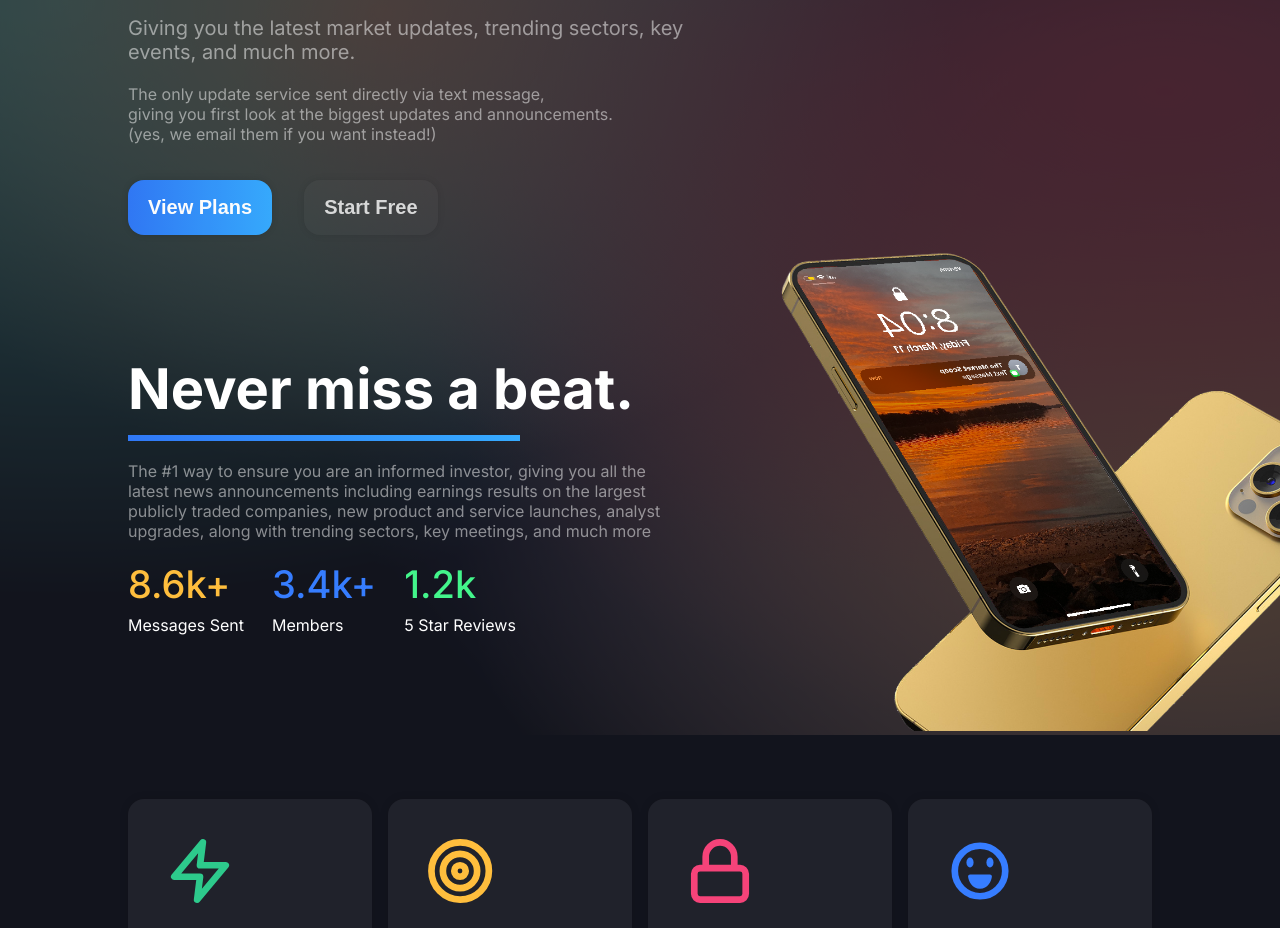
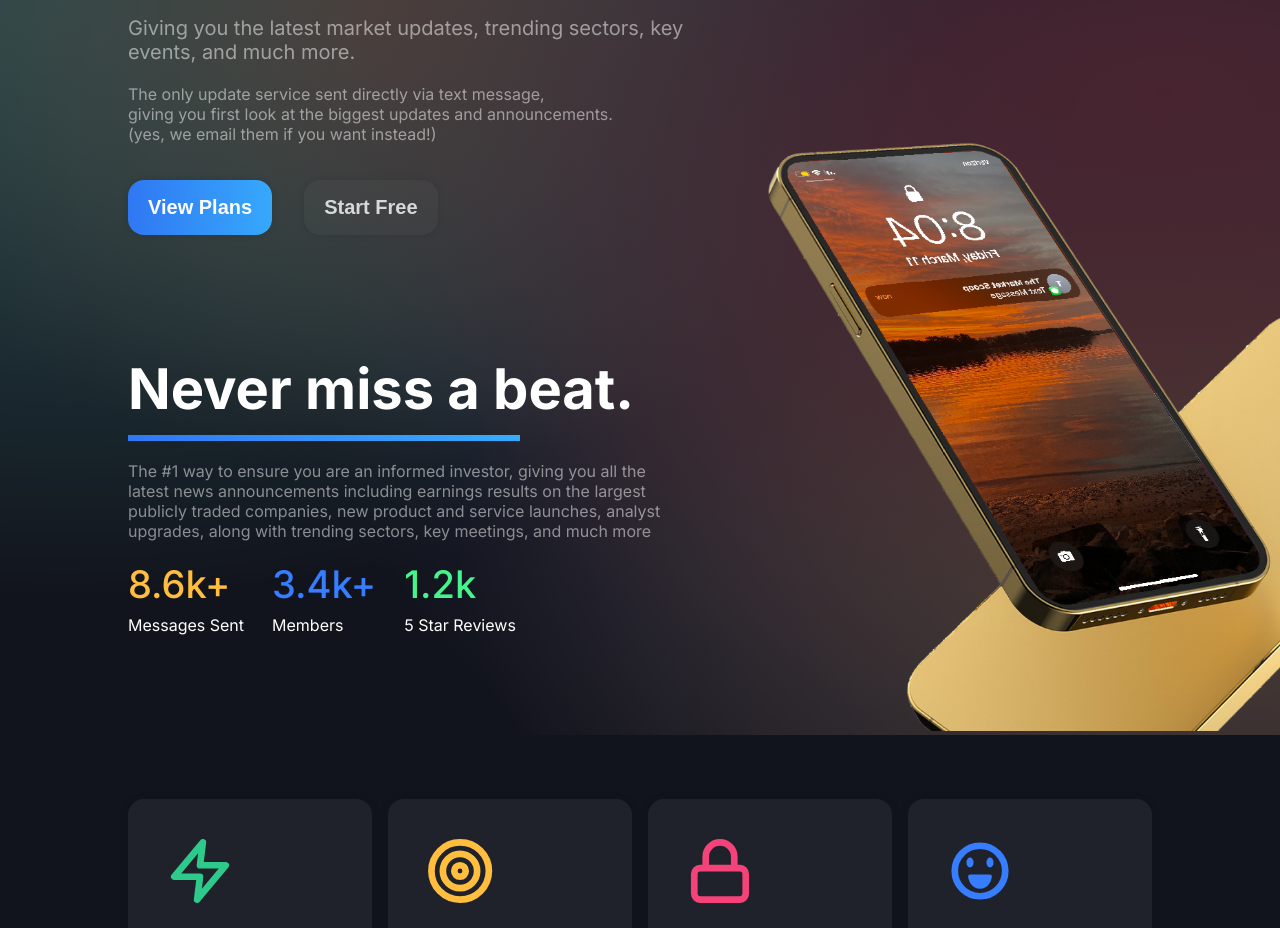
Before and after one commit to jack-strachan/the-market-scoop, a React (Create React App) app: page / in a window 1280 px wide. Shown: the part 375-1303 px from the top of the page. Built offline with nearby package versions, Linux system fonts and the light colour scheme.

Commit message:
image changed, fixes

```diff
--- a/src/sections/SplashTop.js
+++ b/src/sections/SplashTop.js
@@ -1,6 +1,6 @@
 import React, {Component} from "react";
 import ScrollAnimation from "react-animate-on-scroll";
-import phones from "../images/phones1.png";
+import phones from "../images/phones2.png";
 import {SPLASH_STATS} from "../consts/consts";
 
 
--- a/src/styles/App.css
+++ b/src/styles/App.css
@@ -164,7 +164,7 @@ li {
 }
 
 .phones {
-    transform: scaleX(-1);
+    /*transform: scaleX(-1);*/
 }
 
 .plan-card {
```
Also changed, not shown: src/images/phones2.png (added).
